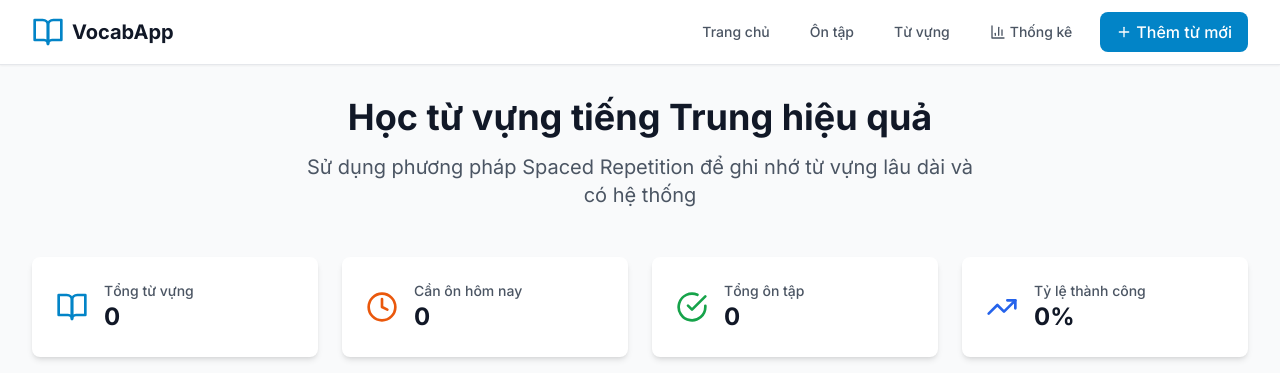
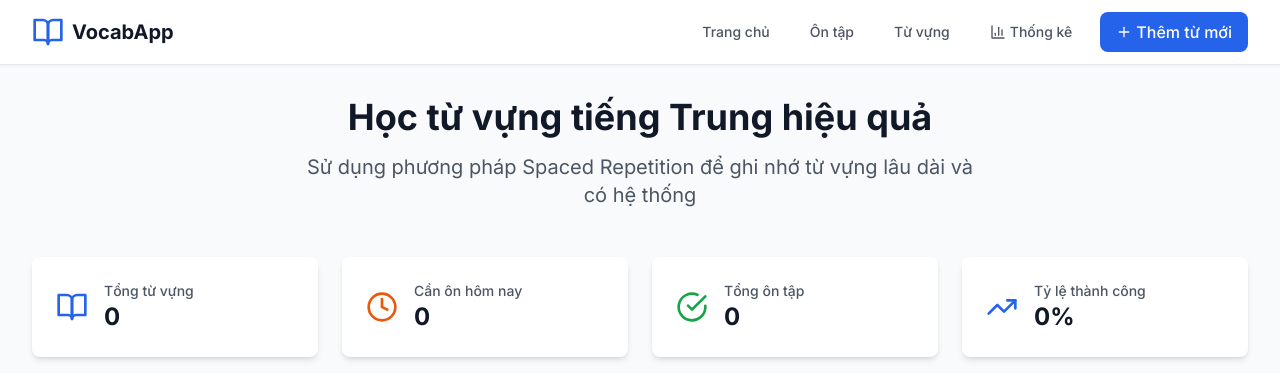
Before and after one commit to khanhgaudieu01/vocabapp, a Next.js app: page / in a window 1280 px wide. Shown: the top 373 px of the page. Built offline with nearby package versions, Linux system fonts and the light colour scheme; no server answers; the database is empty.

Commit message:
Fix CSS primary classes to use standard Tailwind blue colors

```diff
--- a/app/globals.css
+++ b/app/globals.css
@@ -23,7 +23,7 @@
   }
 
   .btn-primary {
-    @apply bg-primary-600 text-white hover:bg-primary-700;
+    @apply bg-blue-600 text-white hover:bg-blue-700;
   }
 
   .btn-secondary {
@@ -43,6 +43,6 @@
   }
 
   .input {
-    @apply w-full px-3 py-2 border border-gray-300 rounded-lg focus:outline-none focus:ring-2 focus:ring-primary-500 focus:border-transparent;
+    @apply w-full px-3 py-2 border border-gray-300 rounded-lg focus:outline-none focus:ring-2 focus:ring-blue-500 focus:border-transparent;
   }
 }
--- a/app/page.tsx
+++ b/app/page.tsx
@@ -82,7 +82,7 @@ export default async function HomePage() {
         <div className="grid grid-cols-1 md:grid-cols-2 lg:grid-cols-4 gap-6 mb-12">
           <div className="card">
             <div className="flex items-center">
-              <BookOpen className="h-8 w-8 text-primary-600" />
+              <BookOpen className="h-8 w-8 text-blue-600" />
               <div className="ml-4">
                 <p className="text-sm font-medium text-gray-600">Tổng từ vựng</p>
                 <p className="text-2xl font-bold text-gray-900">{stats.totalWords}</p>
--- a/app/review/page.tsx
+++ b/app/review/page.tsx
@@ -153,7 +153,7 @@ export default function ReviewPage() {
           </div>
           <div className="w-full bg-gray-200 rounded-full h-2">
             <div
-              className="bg-primary-600 h-2 rounded-full transition-all duration-300"
+              className="bg-blue-600 h-2 rounded-full transition-all duration-300"
               style={{ width: `${((completedCount + 1) / vocabulary.length) * 100}%` }}
             ></div>
           </div>
--- a/app/stats/page.tsx
+++ b/app/stats/page.tsx
@@ -63,7 +63,7 @@ export default async function StatsPage() {
         <div className="grid grid-cols-1 md:grid-cols-2 lg:grid-cols-4 gap-6 mb-8">
           <div className="card">
             <div className="flex items-center">
-              <BarChart3 className="h-8 w-8 text-primary-600" />
+                             <BarChart3 className="h-8 w-8 text-blue-600" />
               <div className="ml-4">
                 <p className="text-sm font-medium text-gray-600">Tổng từ vựng</p>
                 <p className="text-2xl font-bold text-gray-900">{stats.totalWords}</p>
@@ -120,7 +120,7 @@ export default async function StatsPage() {
                   <div className="flex items-center">
                     <div className="w-32 bg-gray-200 rounded-full h-2 mr-3">
                       <div
-                        className="bg-primary-600 h-2 rounded-full"
+                                                 className="bg-blue-600 h-2 rounded-full"
                         style={{
                           width: `${(level._count.level / stats.totalWords) * 100}%`
                         }}
--- a/components/Header.tsx
+++ b/components/Header.tsx
@@ -15,7 +15,7 @@ export default function Header() {
           <div className="flex justify-between items-center h-16">
             <div className="flex items-center">
               <Link href="/" className="flex items-center space-x-2">
-                <BookOpen className="h-8 w-8 text-primary-600" />
+                <BookOpen className="h-8 w-8 text-blue-600" />
                 <span className="text-xl font-bold text-gray-900">
                   VocabApp
                 </span>
```
